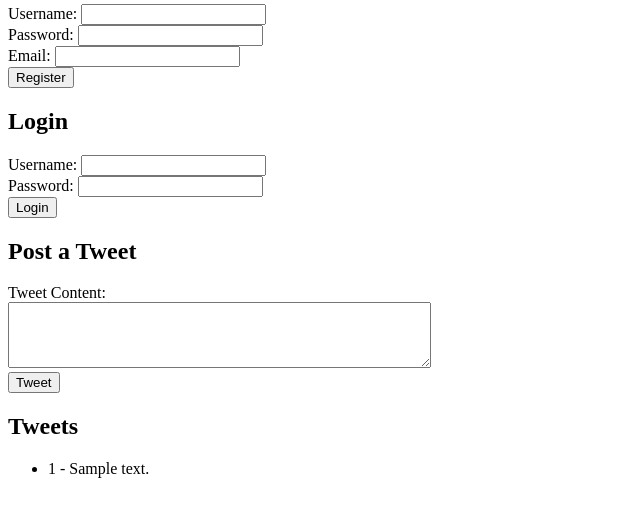
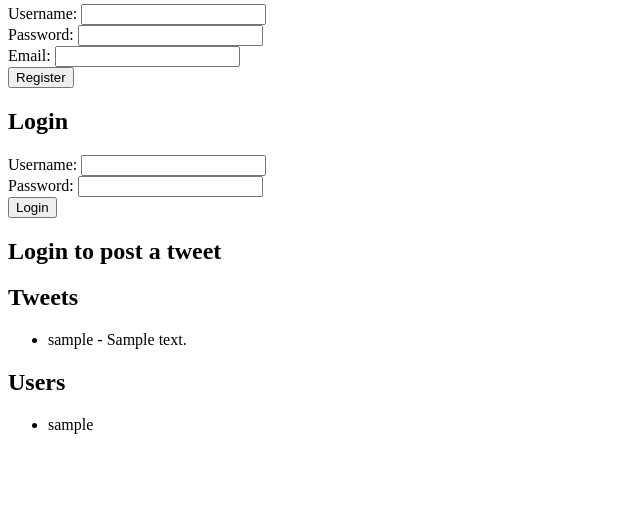
Before and after one commit to turnertrowbridge/Twitter_Flask_Clone, a Flask app: page / in a window 1280 px wide. Shown: the part 123-640 px from the top of the page, without its empty margins (0-640 px from the left). Run offline with Flask 3, Linux system fonts and the light colour scheme; tables that the repository leaves empty hold one stand-in row (values such as "Sample post").

Commit message:
Added random secret and delete tweet button

```diff
--- a/app.py
+++ b/app.py
@@ -4,16 +4,28 @@ from flask_login import LoginManager, UserMixin, login_user, login_required, log
 from models.user import User
 from models.tweet import Tweet
 from models import db
+import secrets
 
 app = Flask(__name__)
 app.config['SQLALCHEMY_DATABASE_URI'] = 'sqlite:///test.db'
-app.config['SECRET_KEY'] = 'secret'
+app.config['SECRET_KEY'] = secrets.token_urlsafe(16)
+
 db.init_app(app)
+login_manager = LoginManager(app)
+login_manager.login_view = 'login'
+
+
+@login_manager.user_loader
+def load_user(user_id):
+    return User.query.get(user_id)
+
 
 @app.route('/')
 def index():
     tweets = Tweet.query.all()
-    return render_template('index.html', tweets=tweets)
+    users = [user.username for user in User.query.all()]
+    return render_template('index.html', tweets=tweets, users=users)
+
 
 @app.route('/register', methods=['GET', 'POST'])
 def register():
@@ -25,23 +37,46 @@ def register():
         db.session.add(user)
         db.session.commit()
         return redirect(url_for('index'))
-    return render_template('register.html')
+    return redirect(url_for('index'))
+
 
 @app.route('/login', methods=['GET', 'POST'])
 def login():
     if request.method == 'POST':
         user = User.query.filter_by(username=request.form['username'], password=request.form['password']).first()
         if user:
+            login_user(user)
             return redirect(url_for('index'))
-    return render_template('login.html')
+    return redirect(url_for('index'))
+
+
+@app.route('/logout', methods=['GET', 'POST'])
+@login_required
+def logout():
+    logout_user()
+    return redirect(url_for('index'))
+
 
 @app.route('/tweet', methods=['POST'])
+@login_required
 def tweet():
-    tweet = Tweet(content=request.form['content'], user_id=1)  # Hard-coded user_id for simplicity
+    tweet = Tweet(content=request.form['content'], user_id=current_user.id)
     db.session.add(tweet)
     db.session.commit()
     return redirect(url_for('index'))
 
+@app.route('/delete_tweet', methods=['POST'])
+@login_required
+def delete_tweet():
+    tweet = Tweet.query.get(request.form['tweet_id'])
+    if tweet and tweet.user_id == current_user.id:
+        db.session.delete(tweet)
+        db.session.commit()
+    return redirect(url_for('index'))
+
+
+
 if __name__ == '__main__':
     db.create_all()
+    login_manager.init_app(app)
     app.run()
--- a/models/user.py
+++ b/models/user.py
@@ -1,6 +1,7 @@
 from . import db
+from flask_login import UserMixin
 
-class User(db.Model):
+class User(UserMixin, db.Model):
     id = db.Column(db.Integer, primary_key=True)
     username = db.Column(db.String(80), nullable=False)
     password = db.Column(db.String(120), nullable=False)
--- a/templates/index.html
+++ b/templates/index.html
@@ -1,12 +1,21 @@
 <!DOCTYPE html>
 <html lang="en">
+
 <head>
     <meta charset="UTF-8">
     <meta name="viewport" content="width=device-width, initial-scale=1.0">
     <title>Flask Twitter Clone</title>
 </head>
+
 <body>
     <h1>Welcome to Flask Twitter Clone</h1>
+
+    {%if current_user.is_authenticated%}
+    <h2>Welcome, {{ current_user.username }}</h2>
+    <form action="/logout" method="POST">
+        <input type="submit" value="Logout">
+    </form>
+    {% else %}
 
     <h2>Register</h2>
     <form action="/register" method="POST">
@@ -27,19 +36,38 @@
         <input type="password" id="password" name="password" required><br>
         <input type="submit" value="Login">
     </form>
+    {% endif %}
 
+    {%if current_user.is_authenticated%}
     <h2>Post a Tweet</h2>
     <form action="/tweet" method="POST">
         <label for="content">Tweet Content:</label><br>
         <textarea id="content" name="content" rows="4" cols="50" required></textarea><br>
         <input type="submit" value="Tweet">
     </form>
+    {% else %}
+    <h2>Login to post a tweet</h2>
+    {% endif %}
 
     <h2>Tweets</h2>
     <ul>
         {% for tweet in tweets %}
-        <li>{{tweet.id}} - {{tweet.content }}</li>
+        <li>{{tweet.user.username}} - {{tweet.content}}</li>
+        {% if current_user.is_authenticated and tweet.user.id == current_user.id %}
+        <form action="/delete_tweet" method="POST">
+            <input type="hidden" name="tweet_id" value="{{tweet.id}}">
+            <input type="submit" value="Delete">
+        </form>
+        {% endif %}
+        {% endfor %}
+    </ul>
+
+    <h2>Users</h2>
+    <ul>
+        {% for user in users %}
+        <li>{{user}}</li>
         {% endfor %}
     </ul>
 </body>
+
 </html>
```
